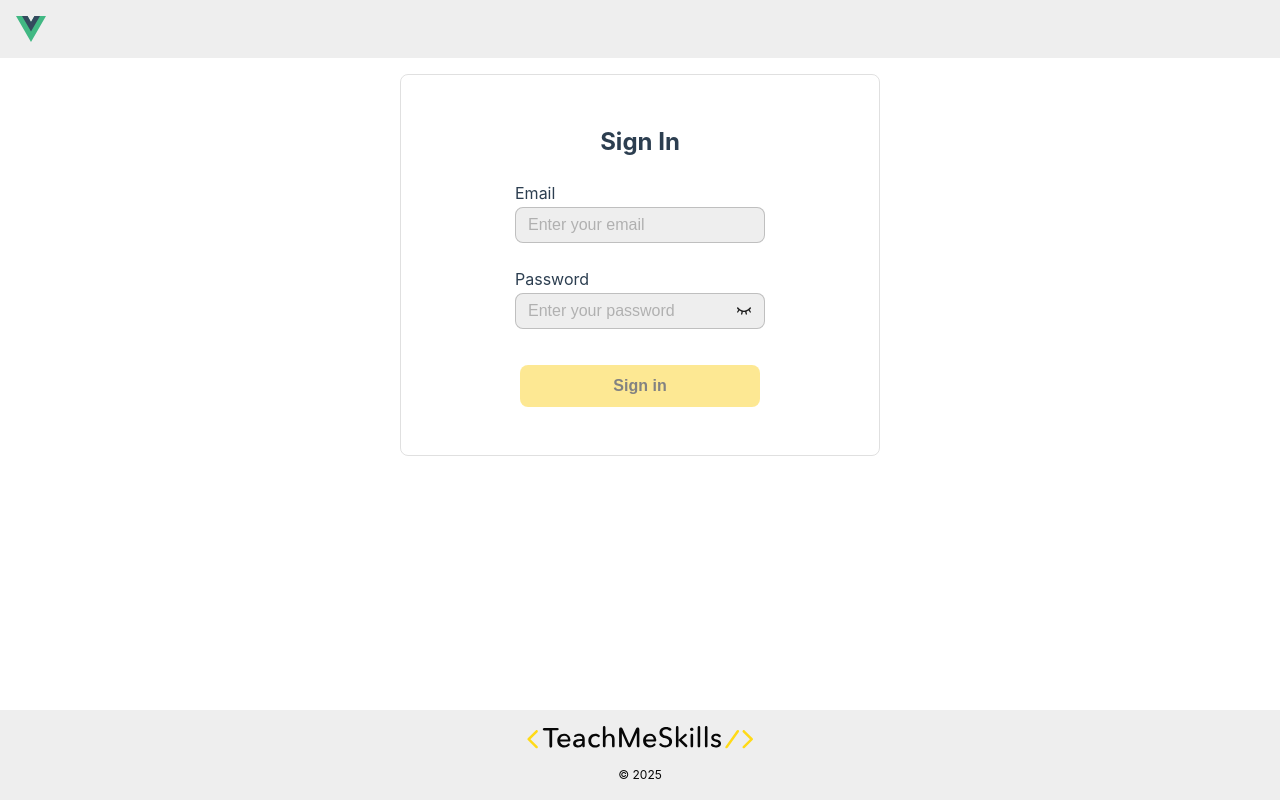
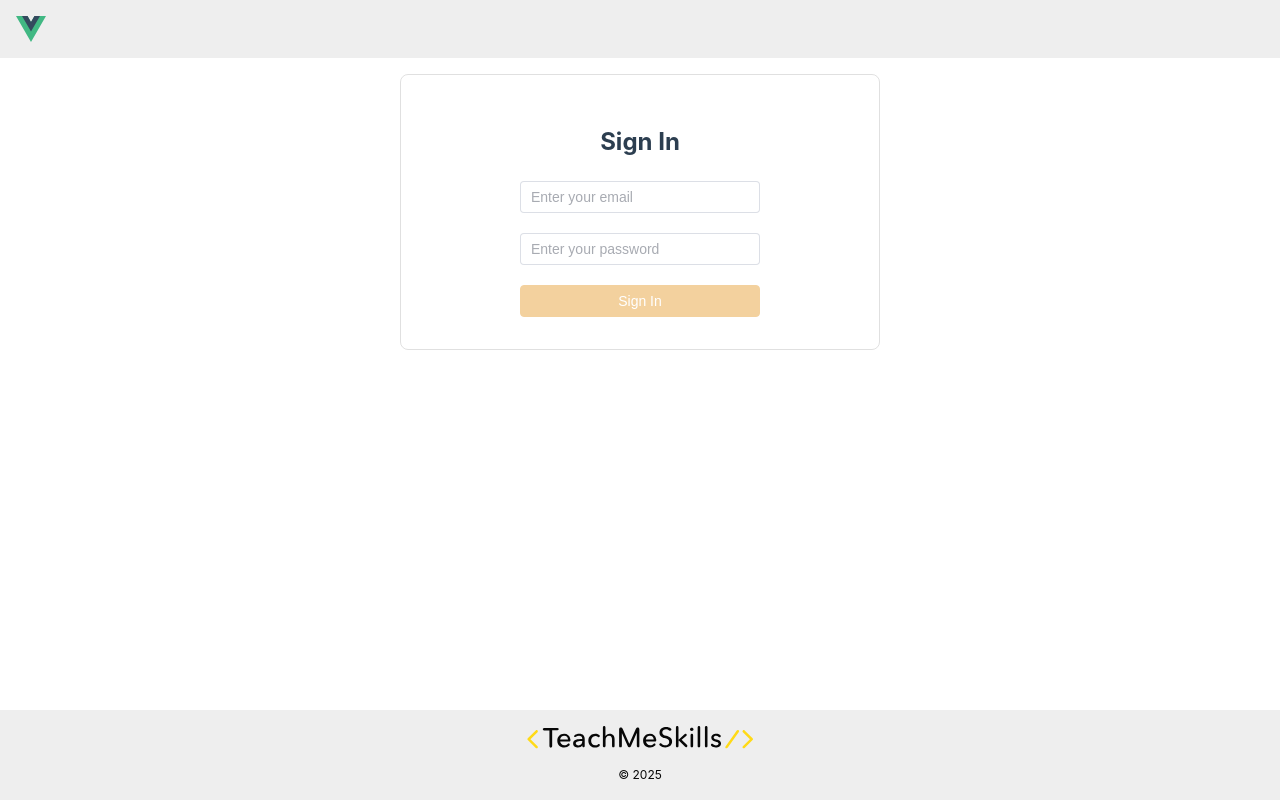
Before and after one commit to Yuri-Kuichik/wd16_vue_app, a Vue app: page /login in a window 1280 px wide. Built offline with nearby package versions, Linux system fonts and the light colour scheme.

Commit message:
Homework8. Some components to composition API plus Element plus library first usage.

```diff
--- a/package.json
+++ b/package.json
@@ -12,6 +12,7 @@
     "preview": "vite preview"
   },
   "dependencies": {
+    "element-plus": "^2.11.5",
     "js-cookie": "^3.0.5",
     "jwt-decode": "^4.0.0",
     "pinia": "^3.0.3",
--- a/src/components/AppFooter.vue
+++ b/src/components/AppFooter.vue
@@ -1,9 +1,5 @@
-<script>
+<script setup>
 import IconLogoTMS from '@/assets/icons/LogoTMS.vue';
-
-export default {
-  components: { IconLogoTMS, }
-}
 </script>
 
 <template>
--- a/src/components/AppHeader.vue
+++ b/src/components/AppHeader.vue
@@ -1,34 +1,23 @@
-<script>
+<script setup>
+import {ref, computed} from 'vue';
 import { useAuthStore } from "@/stores/auth.js";
 import FormInput from "@/components/FormInput.vue";
 
-export default {
-  components: {
-    FormInput
-  },
-  data() {
-    return {
-      authStore: useAuthStore(),
-      isModalOpen: false,
-      newEmail: '',
-      password: ''
-    }
-  },
+const authStore = useAuthStore();
+const isModalOpen = ref(false);
+const newEmail = ref('');
+const password = ref('');
 
-  methods: {
-    openModal() {
-      this.isModalOpen = true
-    },
-    closeModal() {
-      this.isModalOpen = false
-    }
-  },
+const checkAuthorization = computed(() => {
+  return !!authStore.refreshToken.length
+})
 
-  computed: {
-    checkAuthorization() {
-      return !!this.authStore.refreshToken.length;
-    }
-  }
+function openModal() {
+  isModalOpen.value = true
+}
+
+function closeModal() {
+  isModalOpen.value = false
 }
 </script>
 
--- a/src/components/BaseButton.vue
+++ b/src/components/BaseButton.vue
@@ -1,6 +1,7 @@
-<script>
-export default {
-  props: {
+<script setup>
+import {computed, defineProps } from 'vue';
+
+const props = defineProps({
   loading: {
     type: Boolean,
     default: false
@@ -17,17 +18,14 @@ export default {
     type: String,
     default: 'm'
   }
-  },
-  computed: {
-    rootClasses() {
+})
+
+const rootClasses = computed(() => {
   return {
-        'is-disabled': this.isDisabled,
-        [`base-button_size--${this.size}`]: true
+    'is-disabled': props.isDisabled,
+    [`base-button_size--${props.size}`]: true
   }
-    }
-  }
-
-}
+})
 </script>
 
 <template>
--- a/src/components/BaseInput.vue
+++ b/src/components/BaseInput.vue
@@ -1,6 +1,7 @@
-<script>
-export default {
-  props: {
+<script setup>
+import { defineProps } from 'vue';
+
+const props = defineProps({
   name: {
     type: String,
     default: ''
@@ -17,8 +18,8 @@ export default {
     type: String,
     default: ''
   }
-  }
-}
+})
+
 </script>
 
 <template>
--- a/src/components/BaseModal.vue
+++ b/src/components/BaseModal.vue
@@ -1,11 +1,7 @@
-<script>
-export default {
-  data() {
-    return {
-      open: false
-    }
-  }
-}
+<script setup>
+import { ref } from 'vue'
+
+const open = ref(false)
 </script>
 
 <template>
--- a/src/components/FormInput.vue
+++ b/src/components/FormInput.vue
@@ -1,13 +1,9 @@
-<script>
+<script setup>
 import IconHide from '@/assets/icons/IconHide.vue';
 import IconShow from '@/assets/icons/IconShow.vue';
+import { defineProps, defineEmits, computed } from 'vue';
 
-export default {
-    components: {
-        IconHide,
-        IconShow
-    },
-    props: {
+const props = defineProps({
   label: {
     type: String,
     default: ''
@@ -36,19 +32,28 @@ export default {
     type: String,
     default: ''
   }
-    },
-    computed: {
-        isError() {
-            return !!this.errorMessage.length
-        },
-        rootClasses() {
+})
+
+const emit = defineEmits(['switchType', 'update:modelValue'])
+
+const isError = computed(() => !!props.errorMessage.length)
+
+const rootClasses = computed(() => {
   return {
-                'form-input_password': this.passwordField,
-                'js--error': this.isError
+    'form-input_password': props.passwordField,
+    'js--error': isError
   }
+})
+
+const switchTypePasswordFIeld = () => {
+  emit('switchType')
 }
+
+const inputValueChange = (value, name) => {
+  emit('update:modelValue', value, name)
 }
-}
+
+
 </script>
 
 <template>
@@ -60,11 +65,11 @@ export default {
                 :id="name"
                 :placeholder="placeholder"
                 :value="modelValue"
-                @input="$emit('update:modelValue', $event.target.value, name)"
+                @input="inputValueChange($event.target.value, name)"
             >
             <button
                 v-if="passwordField"
-                @click.prevent.stop="$emit('switchType')"
+                @click.prevent.stop="switchTypePasswordFIeld"
             >
                 <span class="icon-wrapper">
                     <IconHide v-if="type === 'password'"/>
--- a/src/components/PostList.vue
+++ b/src/components/PostList.vue
@@ -1,25 +1,13 @@
-<script>
+<script setup>
 import PostListItem from "@/components/PostListItem.vue";
 import {usePosts} from "@/stores/posts.js";
 import BaseInput from "@/components/BaseInput.vue";
 import BaseButton from "@/components/BaseButton.vue";
+import { Search, ArrowLeft, ArrowRight } from  "@element-plus/icons-vue";
 
+const postsStore = usePosts();
 
-export default {
-  components: {
-    BaseButton,
-    PostListItem,
-    BaseInput
-  },
-  data() {
-    return {
-      postsStore: usePosts()
-    }
-  },
-  async created() {
-    await this.postsStore.getPostList()
-  }
-}
+postsStore.getPostList()
 
 </script>
 
@@ -30,26 +18,33 @@ export default {
         placeholder="Поиск"
         v-model="postsStore.getParams.search"
     />
-    <BaseButton
-        text="Найти"
-        size="s"
-        @click="postsStore.getPostList()"
-    />
+    <el-button
+      class="new-search-button"
+      type="warning"
+      :icon="Search"
+      @click="postsStore.getPostList()"
+    >
+      Найти
+    </el-button>
+
   </div>
   <div class="pagination d-flex">
-    <BaseButton
-        v-show="postsStore.postListData.previous"
-        text="Предыдущая"
-        size="s"
-        @click="postsStore.turnPage('previous')"
-    />
+    <el-button
+      type="warning"
+      :icon="ArrowLeft"
+      @click="postsStore.turnPage('previous')"
+      v-show="postsStore.postListData.previous"
+    >
+      Предыдущая
+    </el-button>
     <div class="filler"></div>
-    <BaseButton
+    <el-button
+        type="warning"
+        @click="postsStore.turnPage('next')"
         v-show="postsStore.postListData.next"
-        text="Следующая"
-        size="s"
-        @click="postsStore.turnPage('next')"
-    />
+    >
+      Следующая <el-icon class="el-icon--right"><ArrowRight /></el-icon>
+    </el-button>
   </div>
   <div class="post-list">
     <PostListItem
@@ -77,4 +72,9 @@ export default {
 .filler {
   flex-grow: inherit;
 }
+
+.new-search-button {
+  height: 36px;
+  width: 240px;
+}
 </style>
--- a/src/components/PostListItem.vue
+++ b/src/components/PostListItem.vue
@@ -1,12 +1,12 @@
-<script>
-export default {
-  props: {
-    postData: {
-      type: Object,
-      default: ()=>({})
-    }
+<script setup>
+import { defineProps } from 'vue';
+
+const props = defineProps({
+  postData: {
+    type: Object,
+    default: ()=>({})
   }
-}
+})
 </script>
 
 <template>
--- a/src/components/SignInForm.vue
+++ b/src/components/SignInForm.vue
@@ -1,77 +1,70 @@
-<script>
+<script setup>
 import FormInput from '@/components/FormInput.vue';
 import BaseButton from "@/components/BaseButton.vue";
-import {useAuthStore} from "@/stores/auth.js";
+import { useAuthStore } from "@/stores/auth.js";
+import { ref, computed } from 'vue';
 
-export default {
-  components: {
-    FormInput,
-    BaseButton
-  },
-  data() {
-    return {
-      authStore: useAuthStore(),
-      email: '',
-      password: '',
-      passwordFieldType: 'password'
-    }
-  },
-  methods: {
-    sendForm() {
-      const userData = {
-        email: this.email,
-        password: this.password
-      }
-      this.authorizeUser(userData)
-    },
-    switchType() {
-      this.passwordFieldType = this.passwordFieldType === 'password' ? 'text' : 'password'
-    },
-    async authorizeUser(userData) {
-      await this.authStore.login(userData)
-    }
-  },
-  computed: {
-    isButtonDisabled() {
-      const emailLength = this.email.length
-      const passwordLength = this.password.length
 
-      return !emailLength || !passwordLength;
-    }
+const authStore = useAuthStore()
+const email = ref('')
+const password =ref('')
+const passwordFieldType = ref('password')
+
+const sendForm = () => {
+  const userData = {
+    email: email.value,
+    password: password.value
   }
+  authorizeUser(userData)
 }
+
+const authorizeUser = (userData) => {
+  authStore.login(userData)
+}
+
+const switchType = () => {
+  passwordFieldType.value = passwordFieldType.value === 'password' ? 'text' : 'password'
+}
+
+const isButtonDisabled = computed(() => {
+  const emailLength = email.value.length
+  const passwordLength = password.value.length
+
+  return !emailLength || !passwordLength;
+})
+
 </script>
 
 <template>
   <div class="sign-in-form-wrapper">
     <form class="sign-in-form">
       <h2 class="sign-in-form__title">Sign In</h2>
-      <FormInput
-          class="sign-in-form__input"
-          label="Email"
+
+      <el-input
+          class="new-sign-in-input"
+          type="email"
+          placeholder="Enter your email"
           name="email"
-          valueInput="email"
-          placeholder="Enter your email"
           v-model="email"
       />
-      <FormInput
-          class="sign-in-form__input"
-          label="Password"
+
+      <el-input
+          class="new-sign-in-input"
+          type="password"
+          placeholder="Enter your password"
           name="password"
-          valueInput="password"
-          placeholder="Enter your password"
           v-model="password"
-          :type="passwordFieldType"
-          :password-field="true"
-          @switch-type="switchType"
+          show-password
+      />
+
+      <el-button
+        class="new-sign-in-button"
+        type="warning"
+        :disabled="isButtonDisabled"
+        @click.prevent.stop="sendForm"
       >
-      </FormInput>
-      <BaseButton
-          class="sign-in-form__button"
-          text="Sign in"
-          @click.prevent.stop="sendForm"
-          :is-disabled="isButtonDisabled"
-      />
+        Sign In
+      </el-button>
     </form>
   </div>
 </template>
@@ -113,4 +106,9 @@ export default {
   }
 }
 
+.new-sign-in-button, .new-sign-in-input {
+  margin-top: 20px;
+  width: 240px;
+}
+
 </style>
--- a/src/main.js
+++ b/src/main.js
@@ -3,9 +3,11 @@ import './assets/styles/main.css'
 import { createApp } from 'vue'
 import { createPinia } from 'pinia'
 import { markRaw } from 'vue'
-
+import ElementPlus from 'element-plus'
+import 'element-plus/dist/index.css'
 import App from './App.vue'
 import router from './router'
+
 
 const app = createApp(App)
 
@@ -22,6 +24,7 @@ app.component('BaseModal', BaseModal)
 const pinia = createPinia()
 app.use(pinia)
 app.use(router)
+app.use(ElementPlus)
 
 pinia.use(({ store })=>{
     store.router = markRaw(router)
```
Also changed, not shown: 1 other file (tests, documents, lock files or other folders). Lines whose indentation alone changed are shown as unchanged.
